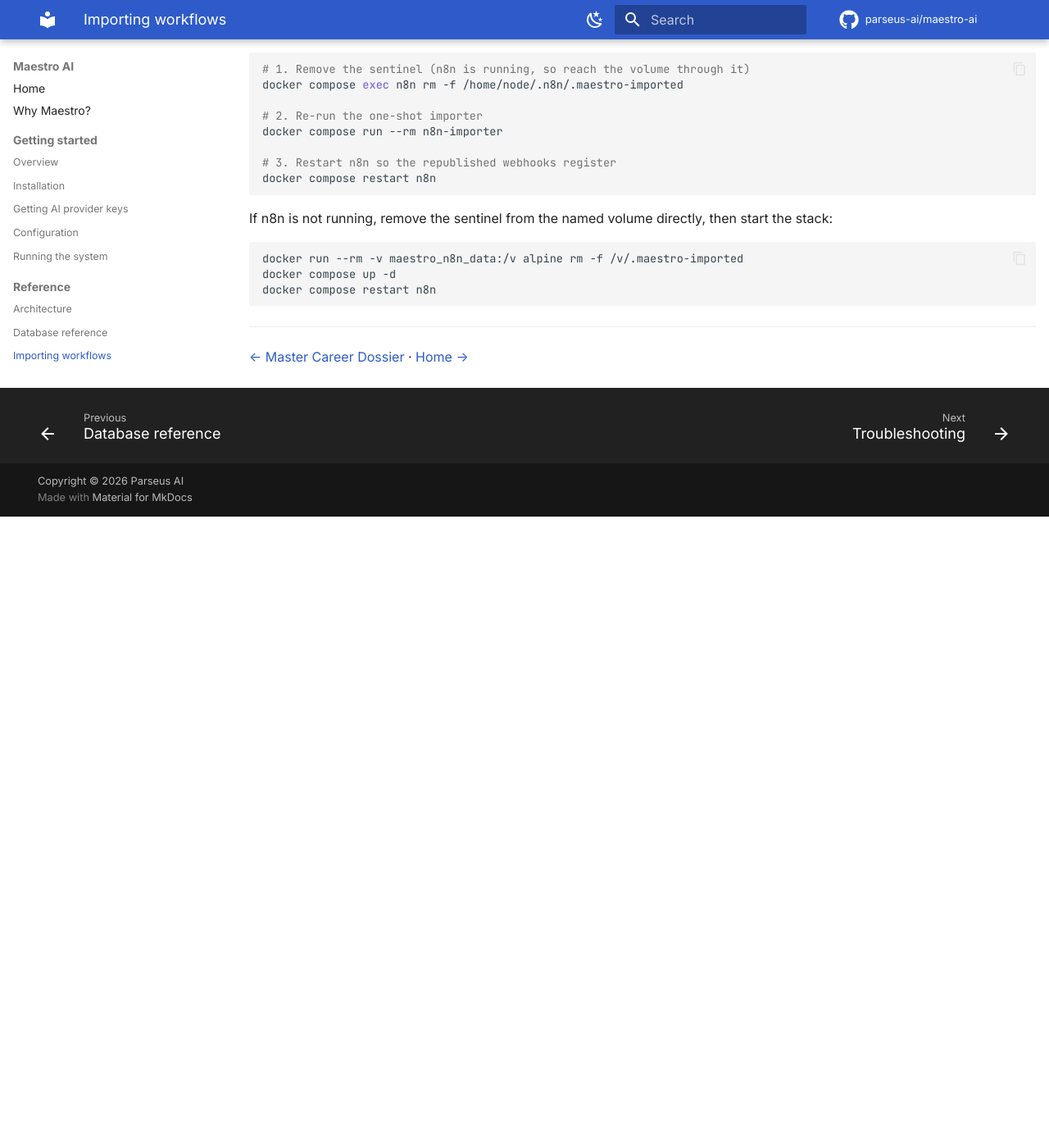
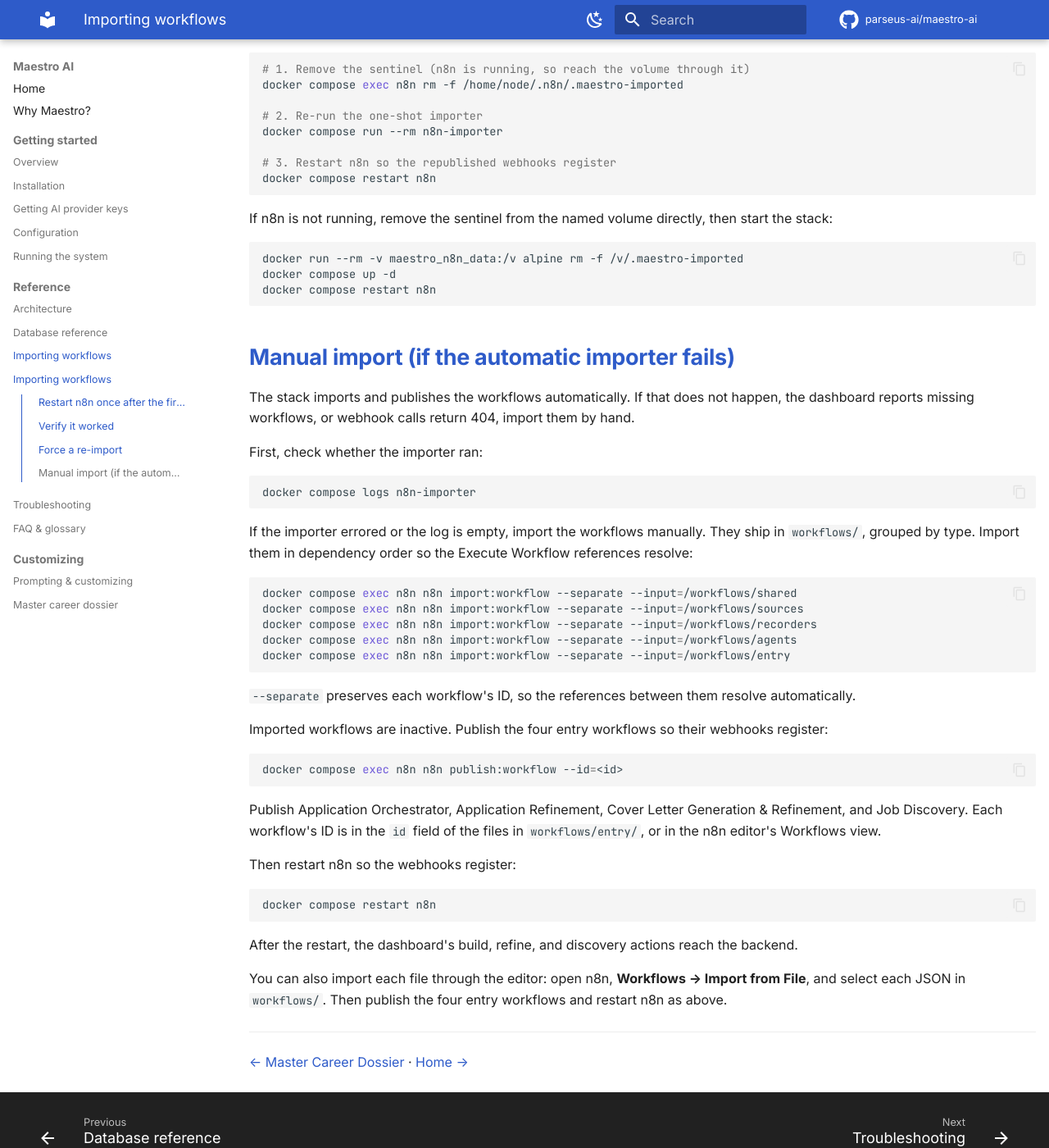
Before and after one commit to Parseus-ai/maestro-ai, an MkDocs documentation site: the page built from docs/11-importing-workflows.md, in a window 1280 px wide and 1400 px high, scrolled down 1391 px. Shown: the whole window at 82% size. Built offline with MkDocs 1.6.1 and Material for MkDocs 9.7.7, drawn with Linux system fonts in a browser that asks for light colours; comment, search, counter and statistics services are not loaded; before the commit the page ends 2021 px from its top, so only the background shows below that.

Commit message:
Add manual workflow import fallback to importing docs

````diff
--- a/docs/11-importing-workflows.md
+++ b/docs/11-importing-workflows.md
@@ -64,6 +64,46 @@ docker compose up -d
 docker compose restart n8n
 ```
 
+## Manual import (if the automatic importer fails)
+
+The stack imports and publishes the workflows automatically. If that does not happen, the dashboard reports missing workflows, or webhook calls return 404, import them by hand.
+
+First, check whether the importer ran:
+
+```bash
+docker compose logs n8n-importer
+```
+
+If the importer errored or the log is empty, import the workflows manually. They ship in `workflows/`, grouped by type. Import them in dependency order so the Execute Workflow references resolve:
+
+```bash
+docker compose exec n8n n8n import:workflow --separate --input=/workflows/shared
+docker compose exec n8n n8n import:workflow --separate --input=/workflows/sources
+docker compose exec n8n n8n import:workflow --separate --input=/workflows/recorders
+docker compose exec n8n n8n import:workflow --separate --input=/workflows/agents
+docker compose exec n8n n8n import:workflow --separate --input=/workflows/entry
+```
+
+`--separate` preserves each workflow's ID, so the references between them resolve automatically.
+
+Imported workflows are inactive. Publish the four entry workflows so their webhooks register:
+
+```bash
+docker compose exec n8n n8n publish:workflow --id=<id>
+```
+
+Publish Application Orchestrator, Application Refinement, Cover Letter Generation & Refinement, and Job Discovery. Each workflow's ID is in the `id` field of the files in `workflows/entry/`, or in the n8n editor's Workflows view.
+
+Then restart n8n so the webhooks register:
+
+```bash
+docker compose restart n8n
+```
+
+After the restart, the dashboard's build, refine, and discovery actions reach the backend.
+
+You can also import each file through the editor: open n8n, **Workflows → Import from File**, and select each JSON in `workflows/`. Then publish the four entry workflows and restart n8n as above.
+
 ---
 
 [← Master Career Dossier](10-master-dossier.md) · [Home →](index.md)
````
